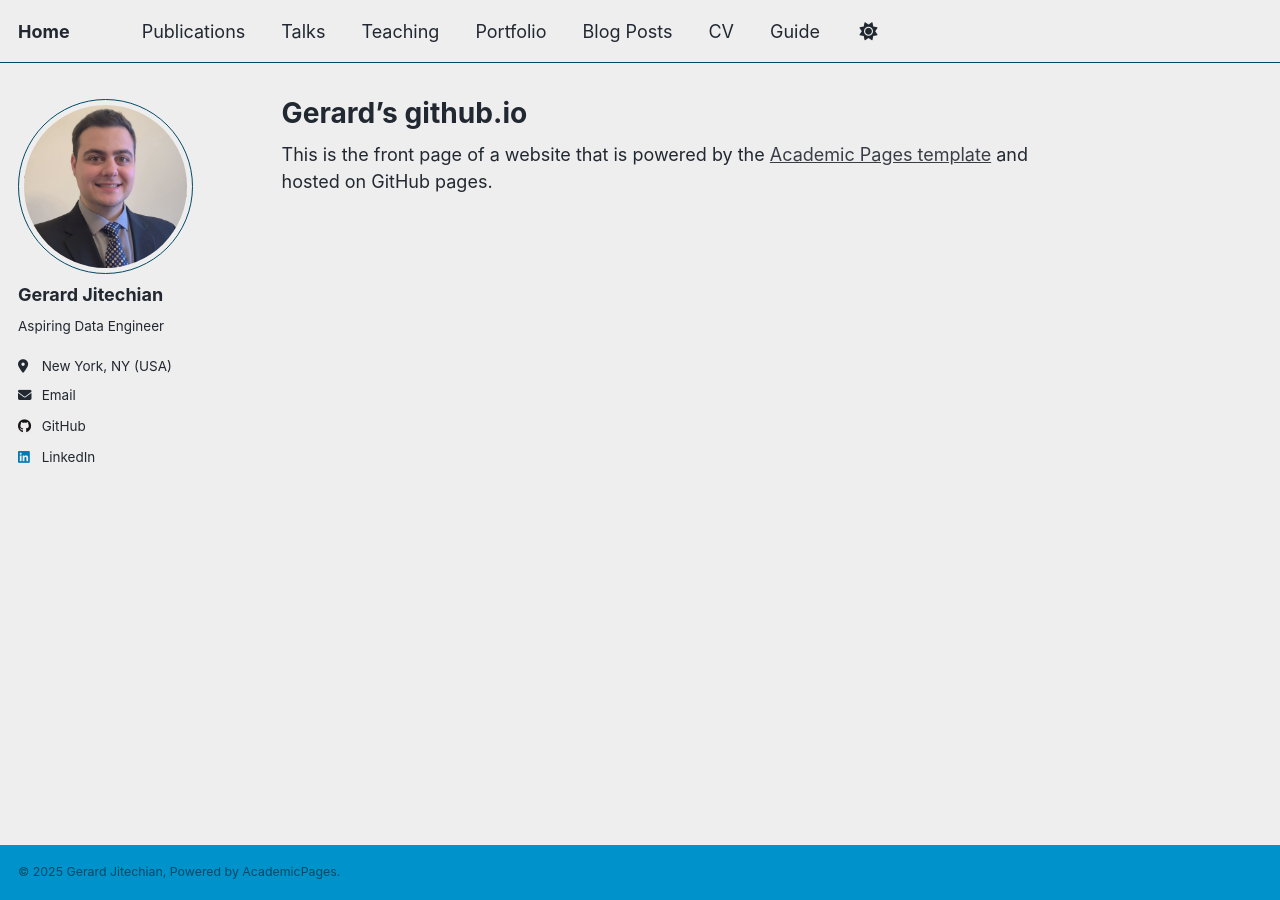
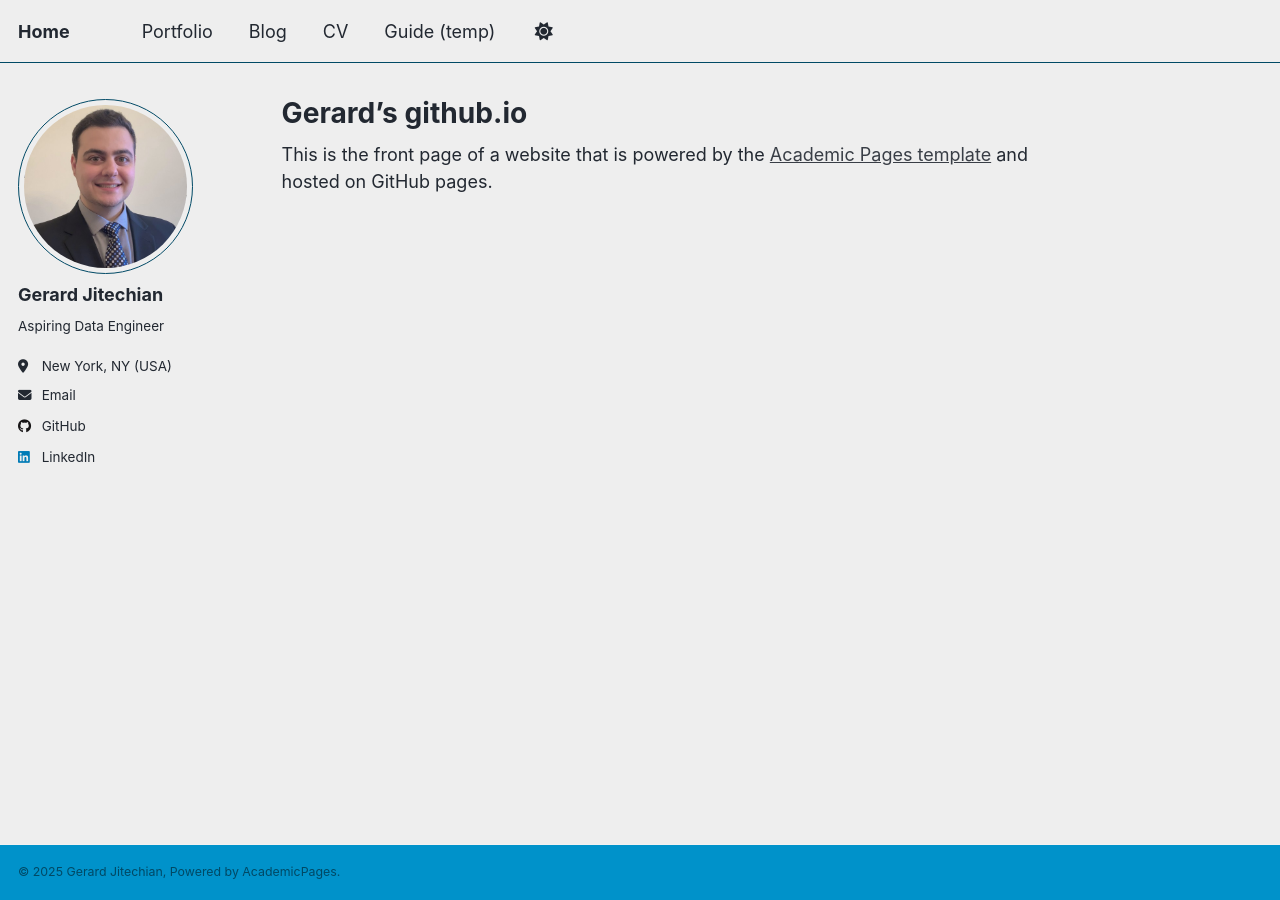
Before and after one commit to gerardjitechian/gerardjitechian.github.io, a Jekyll site: the page built from _pages/about.md, in a window 1280 px wide. Built offline with Jekyll 4.4.1, drawn with Linux system fonts in a browser that asks for light colours.

Commit message:
Update navigation.yml

```diff
--- a/_data/navigation.yml
+++ b/_data/navigation.yml
@@ -8,19 +8,19 @@
 #      Markdown formatted page while the second is generated using JSON.
 
 main:
-  - title: "Publications"
-    url: /publications/
+#  - title: "Publications"
+#    url: /publications/
 
-  - title: "Talks"
-    url: /talks/
+#  - title: "Talks"
+#   url: /talks/
 
-  - title: "Teaching"
-    url: /teaching/
+#  - title: "Teaching"
+#   url: /teaching/
 
   - title: "Portfolio"
     url: /portfolio/
 
-  - title: "Blog Posts"
+  - title: "Blog"
     url: /year-archive/
 
   - title: "CV"
@@ -29,5 +29,5 @@ main:
   # - title: "CV"
   #   url: /cv-json/
 
-  - title: "Guide"
+  - title: "Guide (temp)"
     url: /markdown/
```
